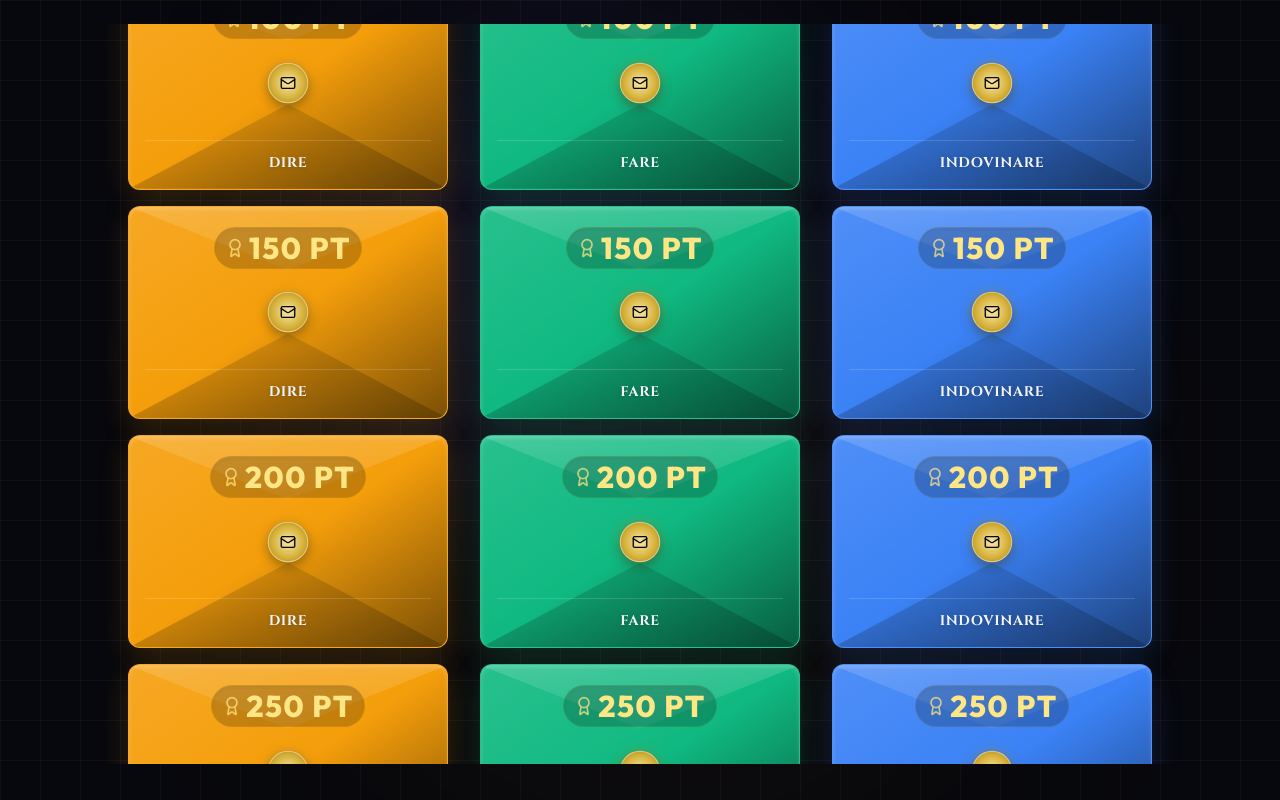
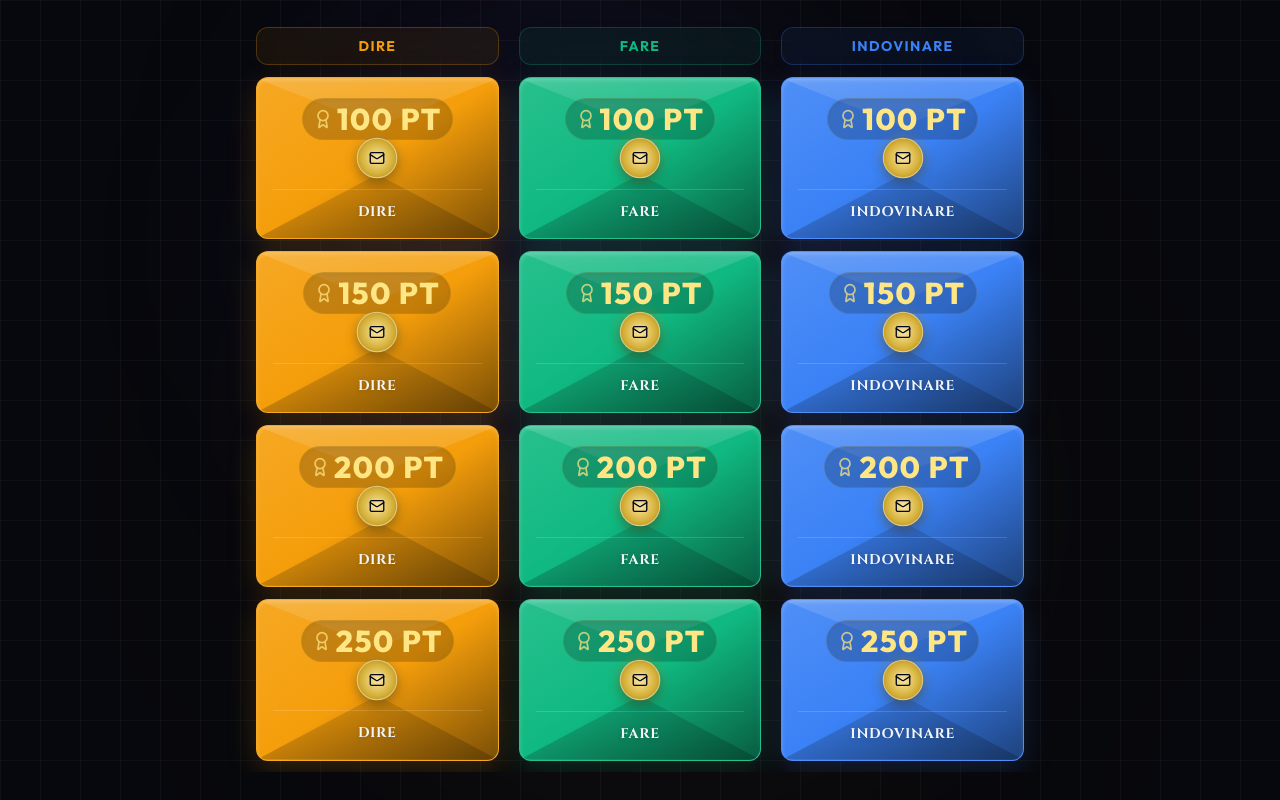
Before and after one commit to Gabbalb/DireFareIndovinare, a React (Vite) app: page / in a window 1280 px wide. Built offline with nearby package versions, Linux system fonts and the light colour scheme; a web font is replaced by a local one.

Commit message:
Update App.tsx

```diff
--- a/src/App.tsx
+++ b/src/App.tsx
@@ -186,21 +186,21 @@ const PublicProjectionView: React.FC<PublicProps> = ({
       <div className="absolute bottom-0 right-1/4 w-[600px] h-[600px] bg-amber-500/5 rounded-full blur-[140px] pointer-events-none" />
 
       {/* Main Grid View */}
-      <main className="flex-1 w-full max-w-6xl mx-auto px-6 py-6 flex flex-col justify-center overflow-hidden">
+      <main className="flex-1 w-full max-w-4xl mx-auto px-6 py-4 flex flex-col justify-center overflow-hidden">
 
         {/* Envelopes Grid Display sorted in vertical columns per category */}
         <div className="flex-1 flex flex-col justify-center my-auto overflow-hidden">
-          <div className="grid grid-cols-3 gap-6 lg:gap-8 max-w-5xl mx-auto w-full items-start">
+          <div className="grid grid-cols-3 gap-4 lg:gap-5 max-w-3xl mx-auto w-full items-start">
             {categories.map(cat => {
               const catEnvelopes = envelopes
                 .filter(env => env.category === cat.key)
                 .sort((a, b) => a.points - b.points);
 
               return (
-                <div key={cat.key} className="flex flex-col space-y-4">
+                <div key={cat.key} className="flex flex-col space-y-3">
                   {/* Column Header */}
                   <div
-                    className="text-center py-3 px-4 rounded-xl border font-bold text-sm md:text-base tracking-widest uppercase select-none shadow-md backdrop-blur-sm"
+                    className="text-center py-2 px-3 rounded-xl border font-bold text-sm tracking-widest uppercase select-none shadow-md backdrop-blur-sm"
                     style={{
                       borderColor: `${cat.color}40`,
                       color: cat.color,
@@ -212,7 +212,7 @@ const PublicProjectionView: React.FC<PublicProps> = ({
                   </div>
 
                   {/* Vertical Stack */}
-                  <div className="flex flex-col space-y-4">
+                  <div className="flex flex-col space-y-3">
                     {catEnvelopes.map((env, idx) => {
                       const isActive = activeEnvelopeId === env.id;
                       return (
```
